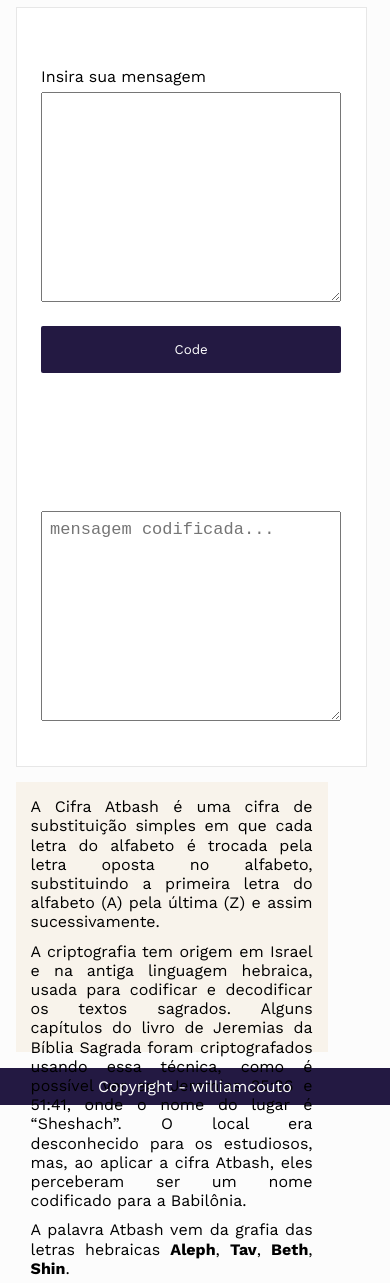
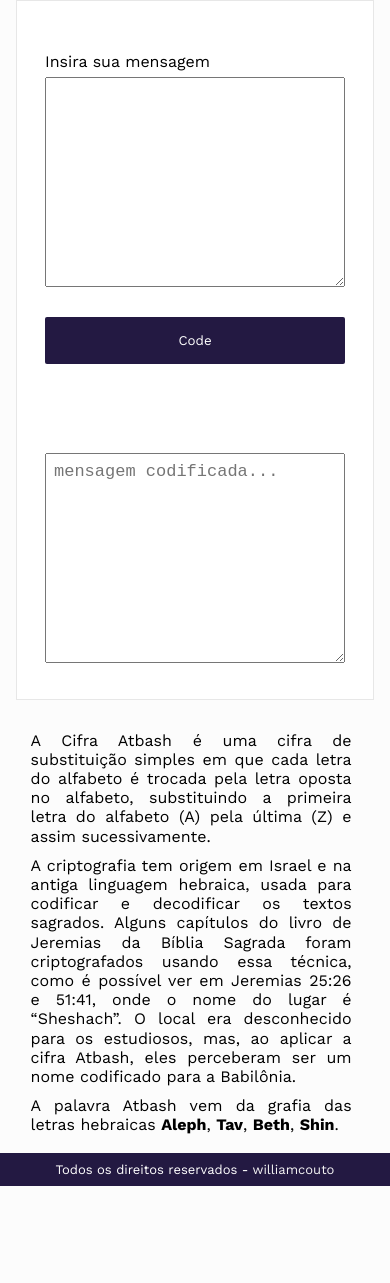
Before and after one commit to williamcouto/atbash-cipher, a plain HTML site: page index.html in a window 390 px wide. Shown: the part 84-1367 px from the top of the page. After the commit the page ends 1270 px from the top, so only its background shows below. Drawn offline with nearby package versions, Linux system fonts and the light colour scheme.

Commit message:
add link in footer

```diff
--- a/index.html
+++ b/index.html
@@ -25,7 +25,7 @@
             </article>
         </main>
     <footer>
-        <p>Copyright - williamcouto</p>
+        <p>Todos os direitos reservados - <a href="https://github.com/williamcouto" target="_blank">williamcouto</a></p>
     </footer>
 </body>
 <script src="script.js"></script>
--- a/style.css
+++ b/style.css
@@ -10,7 +10,7 @@ h1{
     text-align: left;
     margin: 43px 0px 0px 4%;
     font-size: 30pt;
-    padding-left: 10px;
+    padding-left: 20px;
     border-left: 7px solid #231942;
 }
 
@@ -53,7 +53,6 @@ textarea{
     height: 32vh;
     padding: 10px;
     margin: 4% 4%;
-    background-color: rgb(248, 243, 235);
     font-family: 'Work sans', Arial, Helvetica, sans-serif;
 }
 
@@ -84,7 +83,13 @@ footer{
     background-color: #231942;
     color: #ffff;
     font-family: 'Work sans', Arial, Helvetica, sans-serif;
+    font-size: 14px;
     padding: 9px;
+}
+
+footer a{
+    color: #f3f3f3;
+    text-decoration: none;
 }
 
 /*Mobile*/
@@ -92,11 +97,10 @@ footer{
     .container{
         display: flex;
         flex-direction: column;
-        gap: 8%;
         align-items: center;
-        height: 90vh;
-        width: 90vw;
-        margin: 22px 0px 0px 4%;
+        height: 700px;
+        width: 92vw;
+        margin: 15px 0px 0px 4%;
     }
 
     textarea{
@@ -118,11 +122,30 @@ footer{
         background-color: #231942;
         color: #ffff;
         margin: auto;
-        margin-top: 6%;
+        margin-top: 8%;
         font-family: 'Work sans', Arial, Helvetica, sans-serif;
         border: none;
         cursor: pointer;
         border-radius: 2px;
         padding: 5px;
     }
+
+    footer{
+        text-align: center;
+        background-color: #231942;
+        color: #ffff;
+        font-family: 'Work sans', Arial, Helvetica, sans-serif;
+        font-size: 13px;
+        padding: 9px;
+    }
+    .atbash-history p{
+        padding: 5px;
+        text-align: justify;
+        line-height: 1.2em;
+    }
+    .atbash-history{
+        width: 90vw;
+        height: 50vh;
+        margin: 4%;
+    }
 }
```
